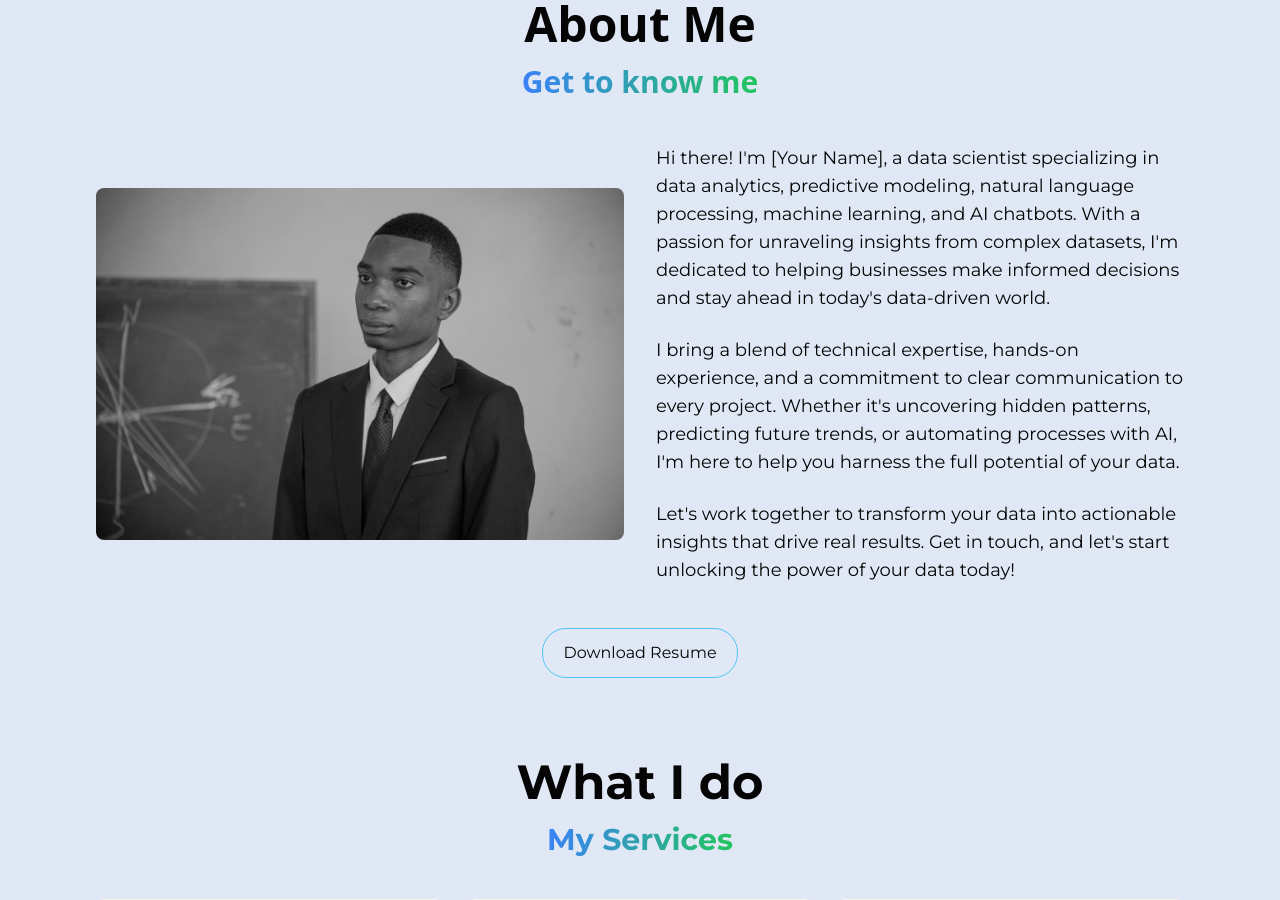
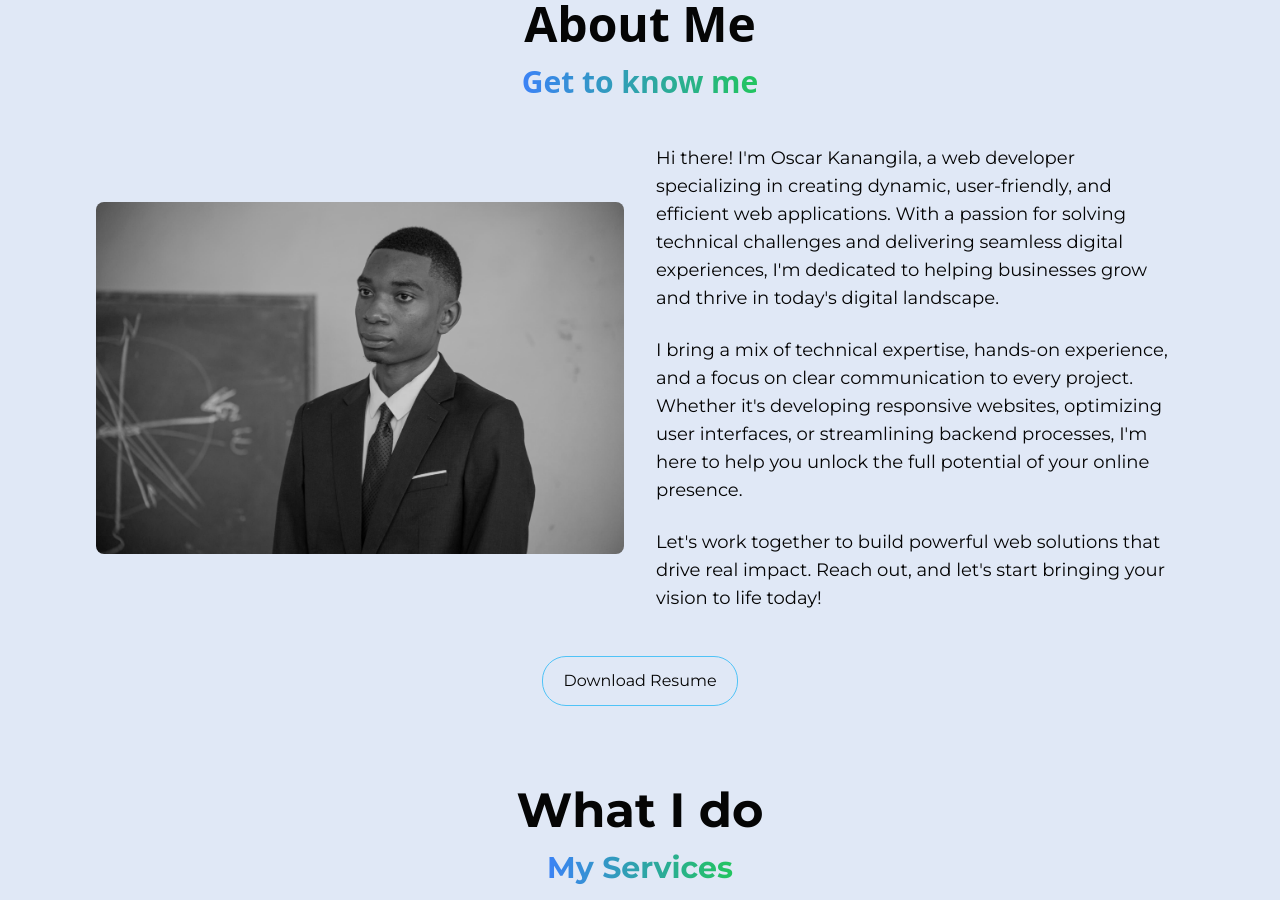
Before and after one commit to Os-humble-man/kng_portfolio, a React (Vite) app: page / in a window 1280 px wide. Shown: the part 840-1740 px from the top of the page. Built offline with nearby package versions, Linux system fonts and the light colour scheme.

Commit message:
Update About.jsx

```diff
--- a/src/components/sections/About.jsx
+++ b/src/components/sections/About.jsx
@@ -43,24 +43,14 @@ export default function About() {
           {/* Texte */}
           <div className="flex flex-col items-center lg:items-start text-textColor dark:text-darkText font-monserrat lg:w-1/2">
             <p className="w-full text-center lg:text-left text-base md:text-lg py-3">
-              Hi there! I'm [Your Name], a data scientist specializing in data
-              analytics, predictive modeling, natural language processing,
-              machine learning, and AI chatbots. With a passion for unraveling
-              insights from complex datasets, I'm dedicated to helping
-              businesses make informed decisions and stay ahead in today's
-              data-driven world.
+             Hi there! I'm Oscar Kanangila, a web developer specializing in creating dynamic, user-friendly, and efficient web applications. With a passion for solving technical challenges and delivering seamless digital experiences, I'm dedicated to helping businesses grow and thrive in today's digital landscape.
+
             </p>
             <p className="w-full text-center lg:text-left text-base md:text-lg py-3">
-              I bring a blend of technical expertise, hands-on experience, and a
-              commitment to clear communication to every project. Whether it's
-              uncovering hidden patterns, predicting future trends, or
-              automating processes with AI, I'm here to help you harness the
-              full potential of your data.
+              I bring a mix of technical expertise, hands-on experience, and a focus on clear communication to every project. Whether it's developing responsive websites, optimizing user interfaces, or streamlining backend processes, I'm here to help you unlock the full potential of your online presence.
             </p>
             <p className="w-full text-center lg:text-left text-base md:text-lg py-3">
-              Let's work together to transform your data into actionable
-              insights that drive real results. Get in touch, and let's start
-              unlocking the power of your data today!
+              Let's work together to build powerful web solutions that drive real impact. Reach out, and let's start bringing your vision to life today!
             </p>
           </div>
         </div>
```
